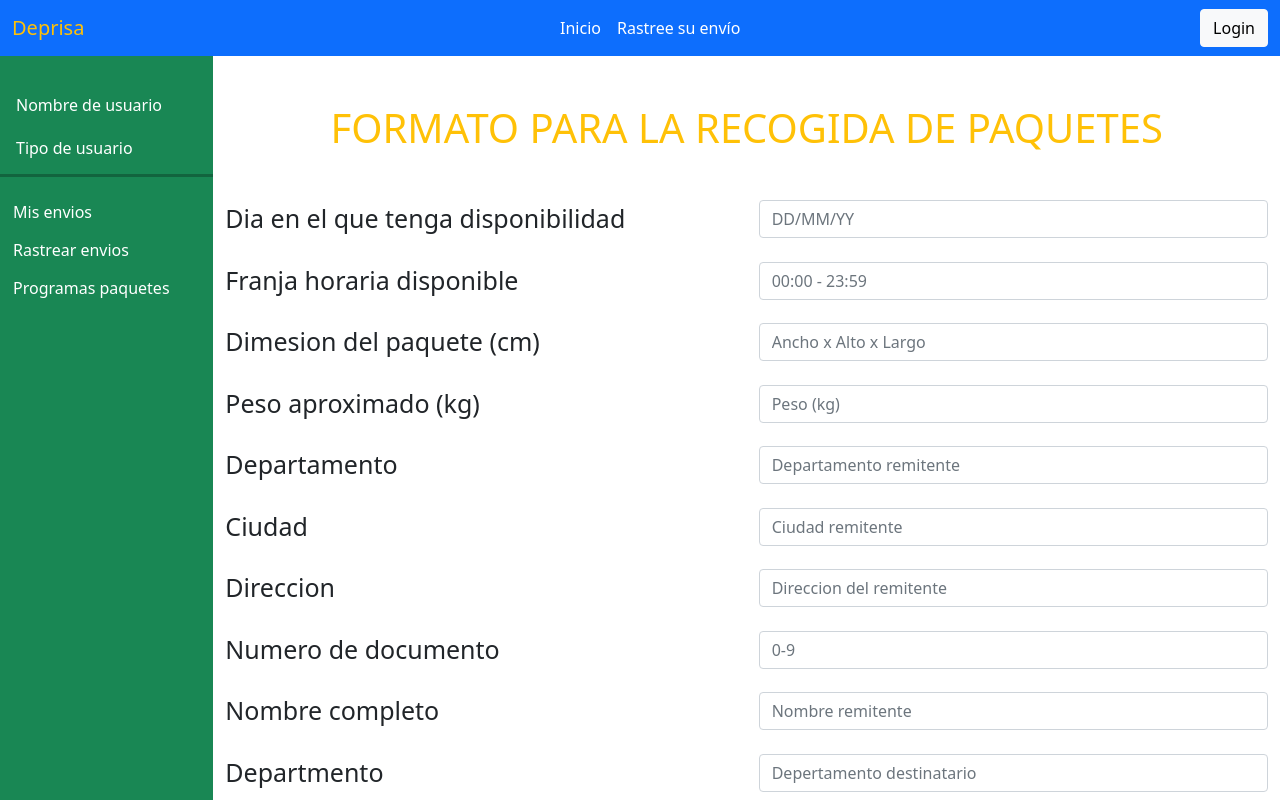
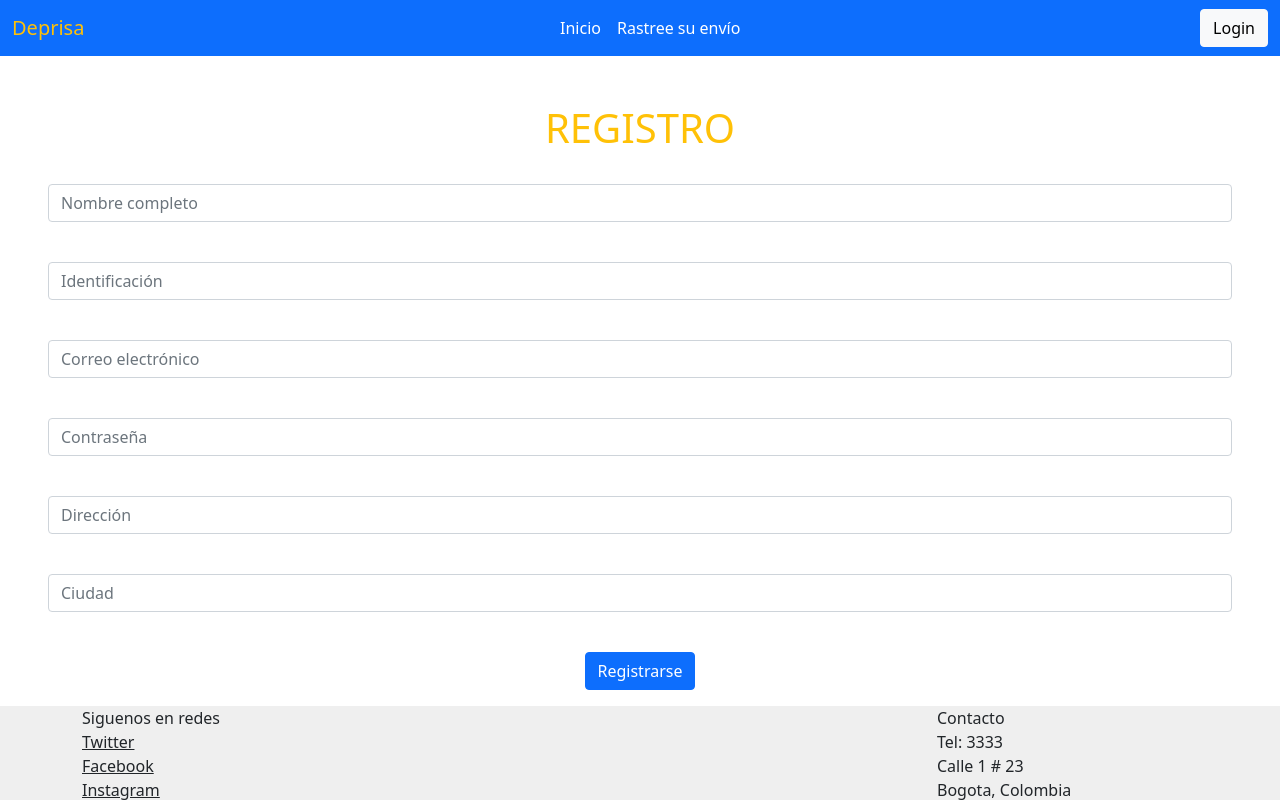
Before and after one commit to lfmoreno304/DeprisaApp, a React (Create React App) app: page / in a window 1280 px wide. Shown: the top 800 px of the page. Built offline with nearby package versions, Linux system fonts and the light colour scheme.

Commit message:
Rama Adrian Componentes Tracking Login Register

```diff
--- a/src/App.js
+++ b/src/App.js
@@ -1,12 +1,14 @@
 import Home from "./Components/Home";
 import Tracking from "./Components/Tracking";
 import Login from "./Components/Login";
+import Register from "./Components/Register";
 import PackageForm from "./Components/PackageForm";
+import UserProfile from "./Components/UserProfile";
 
 function App() {
   return (
     <div className="App">
-      <PackageForm />
+      <Register />
     </div>
   );
 }
--- /dev/null
+++ b/src/Components/Register.jsx
@@ -0,0 +1,42 @@
+import React from 'react';
+import Footer from './Footer';
+import Header from './Header';
+
+export default function Register() {
+    return (
+        <div>
+            <Header />
+            <h1 className="text-center text-warning pt-5">REGISTRO</h1>
+            <form>
+                <div className="form-row">
+                    <div className="col pb-3 pt-4 px-5">
+                        <input type="text" className="form-control" placeholder="Nombre completo" />
+                    </div>
+                    <div className="col pb-3 pt-4 px-5">
+                        <input type="text" className="form-control" placeholder="Identificación" />
+                    </div>
+                </div>
+                <div className="form-row">
+                    <div className="col pb-3 pt-4 px-5">
+                        <input type="text" className="form-control" placeholder="Correo electrónico" />
+                    </div>
+                    <div className="col pb-3 pt-4 px-5">
+                        <input type="text" className="form-control" placeholder="Contraseña" />
+                    </div>
+                </div>
+                <div className="form-row">
+                    <div className="col pb-3 pt-4 px-5">
+                        <input type="text" className="form-control" placeholder="Dirección" />
+                    </div>
+                    <div className="col pb-3 pt-4 px-5">
+                        <input type="text" className="form-control" placeholder="Ciudad" />
+                    </div>
+                </div>
+            </form>
+            <div className="col text-center pb-3 pt-4">
+                <button className="btn btn-primary">Registrarse</button>
+            </div>
+            <Footer />
+        </div>
+    )
+}
--- a/src/Components/SideBar.jsx
+++ b/src/Components/SideBar.jsx
@@ -3,7 +3,6 @@ import React from 'react'
 export default function SideBar() {
     return (
         <>
-
             <nav id="sidebarMenu" className="col-md-3 col-lg-2 d-md-block bg-success sidebar collapse">
                 <div className="position-sticky pt-3">
 
@@ -34,8 +33,6 @@ export default function SideBar() {
 
                 </div>
             </nav>
-
-
         </>
     )
 }
--- a/src/Components/Tracking.jsx
+++ b/src/Components/Tracking.jsx
@@ -13,7 +13,7 @@ export default function Tracking() {
                 <div className="">
                     <h1 className="text-center text-warning">RASTREO DE ENVÍOS</h1>
                     <p>Realice aquí el seguimiento de sus envíos nacionales</p>
-                    <p>Ingrese su número de guía</p>
+                    <p>Ingrese su número de guía:</p>
                 </div>
                 <div className="container-sm">
                     <div className="row">
```
Also changed, not shown: src/Components/PackageForm.jsx (+8 -7 lines).
